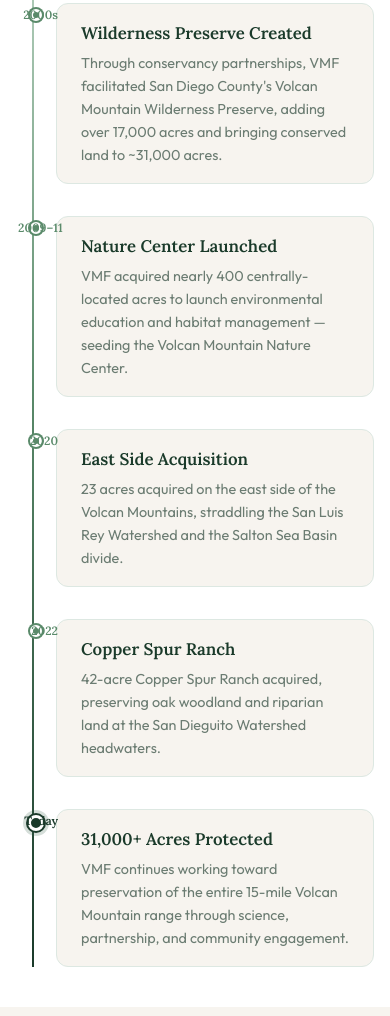
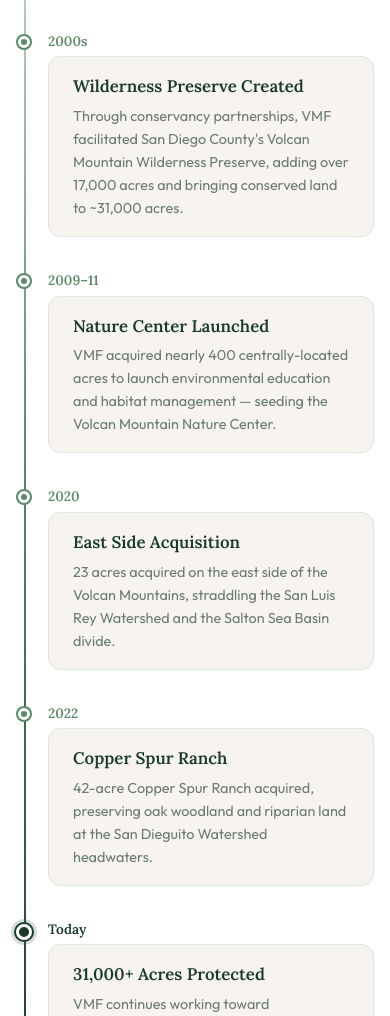
Before and after one commit to sanjayguragain/volcanmt, a plain HTML site: page who-we-are.html in a window 390 px wide. Shown: the part 984-2000 px from the top of the page. Drawn offline with Linux system fonts and the light colour scheme.

Commit message:
Fix timeline year text overlapping marker bullets

```diff
--- a/style.css
+++ b/style.css
@@ -1760,7 +1760,7 @@
 
 .timeline {
   position: relative;
-  padding-left: 80px;
+  padding-left: 140px;
   display: flex;
   flex-direction: column;
   gap: var(--space-xl);
@@ -1771,7 +1771,7 @@
 .timeline::before {
   content: '';
   position: absolute;
-  left: 36px;
+  left: 90px;
   top: 0; bottom: 0;
   width: 2px;
   background: linear-gradient(to bottom, var(--clr-moss), var(--clr-sage), var(--clr-forest));
@@ -1779,15 +1779,13 @@
 
 .timeline-item {
   position: relative;
-  display: flex;
-  gap: var(--space-xl);
-  align-items: flex-start;
+  display: block;
 }
 
 .timeline-item::before {
   content: '';
   position: absolute;
-  left: -50px;
+  left: -56px;
   top: 6px;
   width: 12px; height: 12px;
   border-radius: 50%;
@@ -1800,7 +1798,7 @@
   background: var(--clr-forest);
   box-shadow: 0 0 0 2px var(--clr-forest), 0 0 0 5px rgba(45,92,66,0.2);
   width: 16px; height: 16px;
-  left: -52px;
+  left: -58px;
 }
 
 .timeline-year {
@@ -1808,11 +1806,11 @@
   font-size: 0.9rem;
   font-weight: 600;
   color: var(--clr-sage);
-  min-width: 80px;
+  width: 80px;
   padding-top: 2px;
   text-align: right;
   position: absolute;
-  left: -72px;
+  left: -150px;
   top: 0;
 }
 
@@ -2190,11 +2188,19 @@
   .hero-quick-access { display: none; }
   .hike-grid { grid-template-columns: 1fr; }
   .involve-grid { grid-template-columns: 1fr 1fr; }
-  .timeline { padding-left: 40px; }
-  .timeline-year { left: -38px; font-size: 0.75rem; min-width: 40px; }
-  .timeline::before { left: 16px; }
-  .timeline-item::before { left: -26px; }
-  .timeline-item--current::before { left: -28px; }
+  .timeline { padding-left: 32px; }
+  .timeline::before { left: 8px; }
+  .timeline-item::before { left: -30px; }
+  .timeline-item--current::before { left: -32px; }
+  .timeline-item { display: flex; flex-direction: column; gap: 0; }
+  .timeline-year {
+    position: static;
+    width: auto;
+    text-align: left;
+    margin-bottom: var(--space-xs);
+    font-size: 0.85rem;
+    padding-top: 0;
+  }
   .footer-grid { grid-template-columns: 1fr 1fr !important; }
   .art-actions { flex-direction: column; }
   .edu-actions { flex-direction: column; }
```
